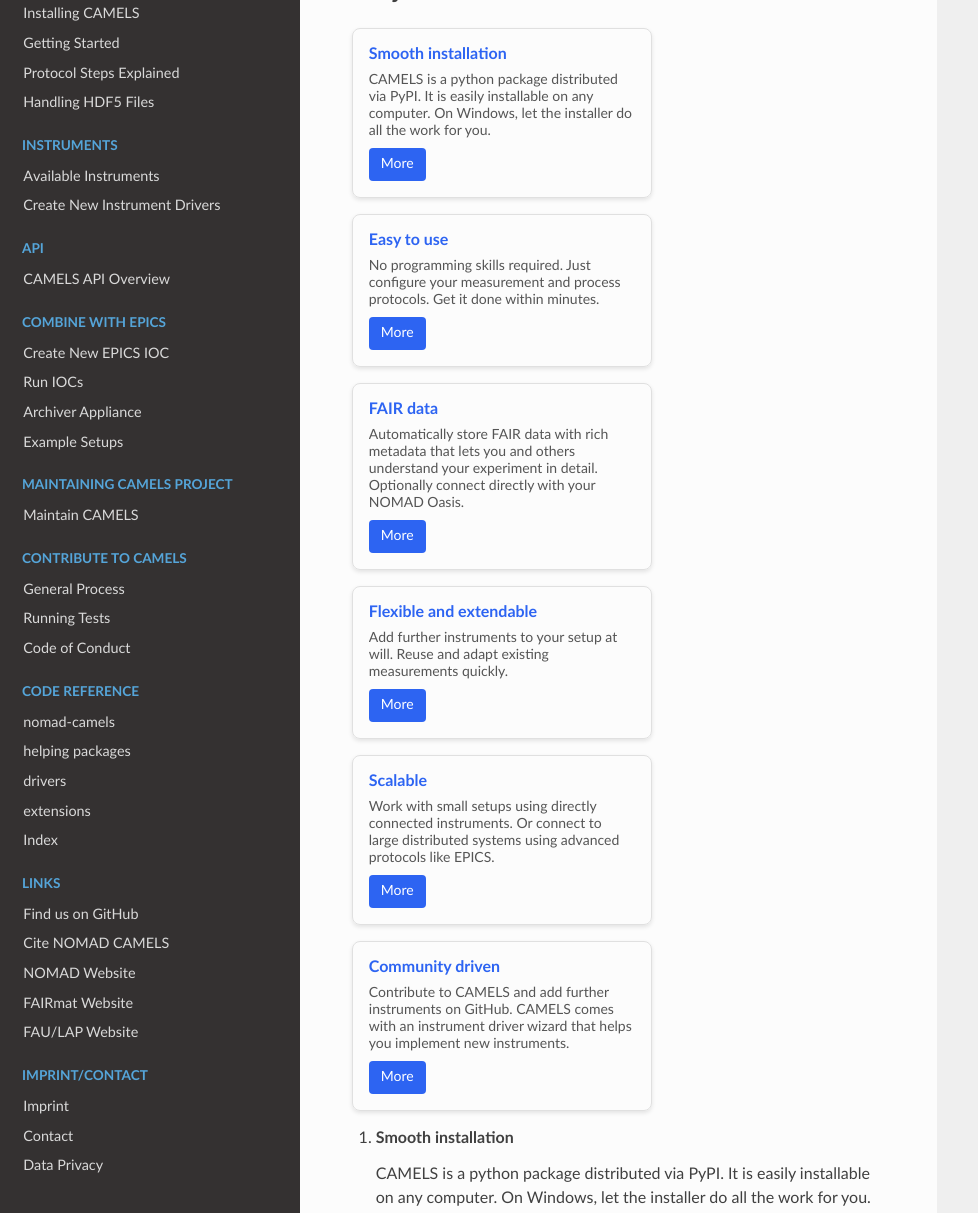
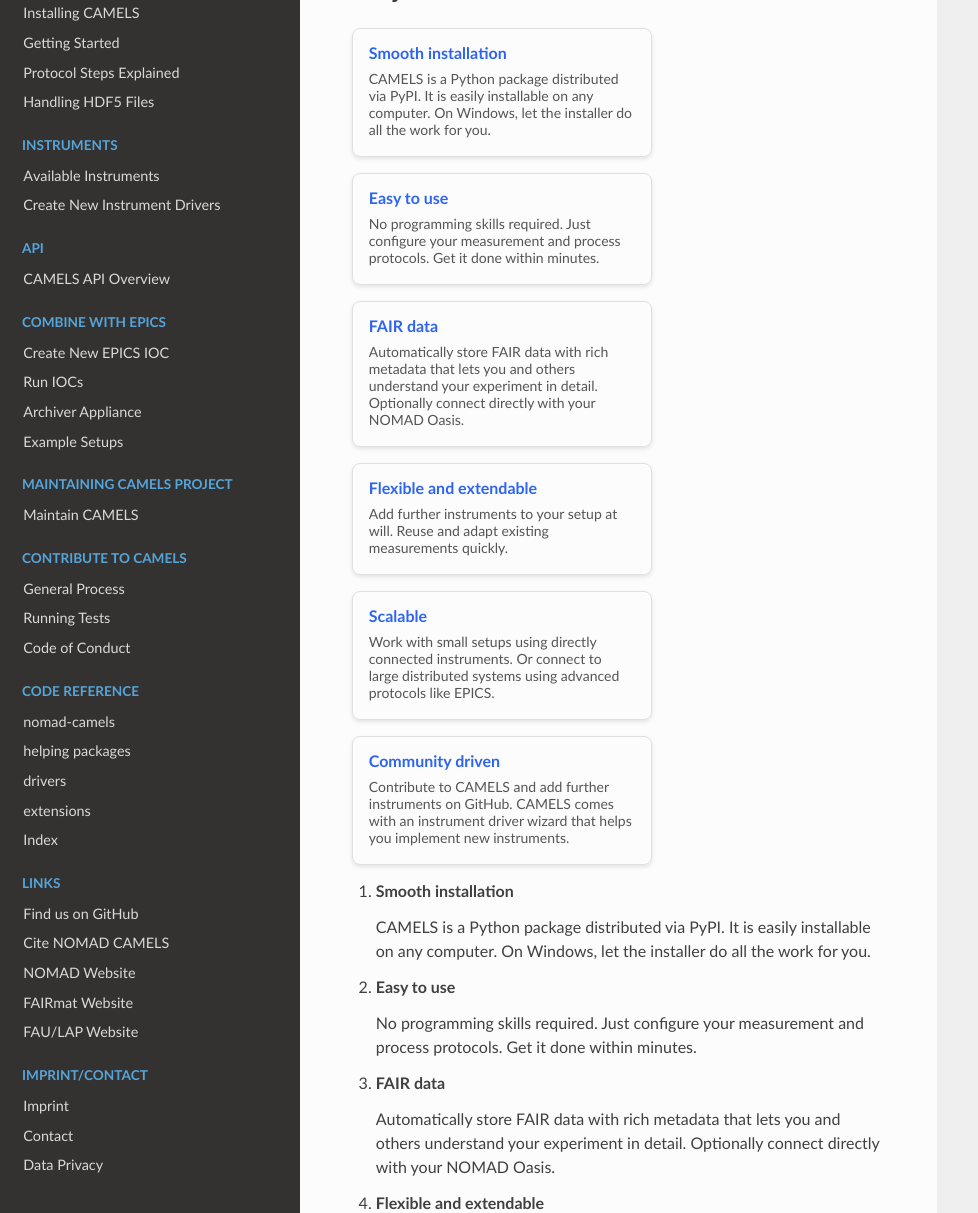
Before and after one commit to FAU-LAP/NOMAD-CAMELS, a Sphinx documentation site: the page built from docs/source/index.rst, in a window 1280 px wide and 1400 px high, scrolled down 1233 px. Shown: the part 187-1400 px from the top of the window, without its empty margins (0-978 px from the left). Built offline with Sphinx 7.4.7 and the Read the Docs theme 2.0.0, drawn with Linux system fonts in a browser that asks for light colours; pages that are not in the unit, such as notebooks, are missing from menus; the version number is read from the project's files by our own code.

Commit message:
removed more buttons

```diff
--- a/docs/source/index.rst
+++ b/docs/source/index.rst
@@ -38,9 +38,8 @@
         <div class="box">
             <a href="#" class="box-title">Smooth installation</a>
             <div class="box-content">
-                CAMELS is a python package distributed via PyPI. It is easily installable on any computer. On Windows, let the installer do all the work for you.
+                CAMELS is a Python package distributed via PyPI. It is easily installable on any computer. On Windows, let the installer do all the work for you.
             </div>
-            <a href="#" class="more-link" onclick="toggleContent(event, this)">More</a>
         </div>
 
         <div class="box">
@@ -48,7 +47,6 @@
             <div class="box-content">
                 No programming skills required. Just configure your measurement and process protocols. Get it done within minutes.
             </div>
-            <a href="#" class="more-link" onclick="toggleContent(event, this)">More</a>
         </div>
 
         <div class="box">
@@ -56,7 +54,6 @@
             <div class="box-content">
                 Automatically store FAIR data with rich metadata that lets you and others understand your experiment in detail. Optionally connect directly with your NOMAD Oasis.
             </div>
-            <a href="#" class="more-link" onclick="toggleContent(event, this)">More</a>
         </div>
 
         <div class="box">
@@ -64,7 +61,6 @@
             <div class="box-content">
                 Add further instruments to your setup at will. Reuse and adapt existing measurements quickly.
             </div>
-            <a href="#" class="more-link" onclick="toggleContent(event, this)">More</a>
         </div>
 
         <div class="box">
@@ -72,7 +68,6 @@
             <div class="box-content">
                 Work with small setups using directly connected instruments. Or connect to large distributed systems using advanced protocols like EPICS.
             </div>
-            <a href="#" class="more-link" onclick="toggleContent(event, this)">More</a>
         </div>
 
         <div class="box">
@@ -80,14 +75,13 @@
             <div class="box-content">
                 Contribute to CAMELS and add further instruments on GitHub. CAMELS comes with an instrument driver wizard that helps you implement new instruments.
             </div>
-            <a href="#" class="more-link" onclick="toggleContent(event, this)">More</a>
         </div>
 
     </div>
 
 #. **Smooth installation**
 
-   CAMELS is a python package distributed via PyPI. It is easily installable on any computer. On Windows, let the installer do all the work for you.
+   CAMELS is a Python package distributed via PyPI. It is easily installable on any computer. On Windows, let the installer do all the work for you.
 #. **Easy to use**
 
    No programming skills required. Just configure your measurement and process protocols. Get it done within minutes.
```
